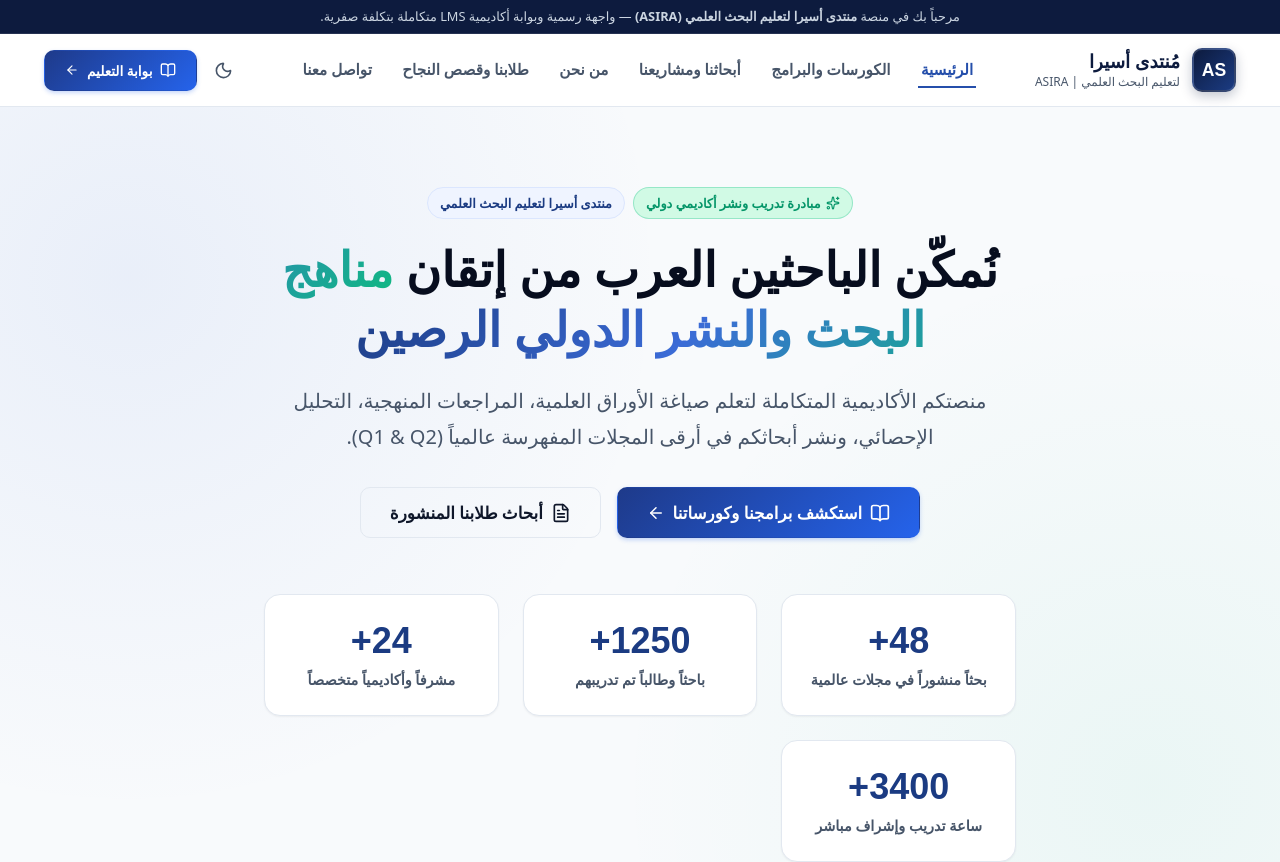
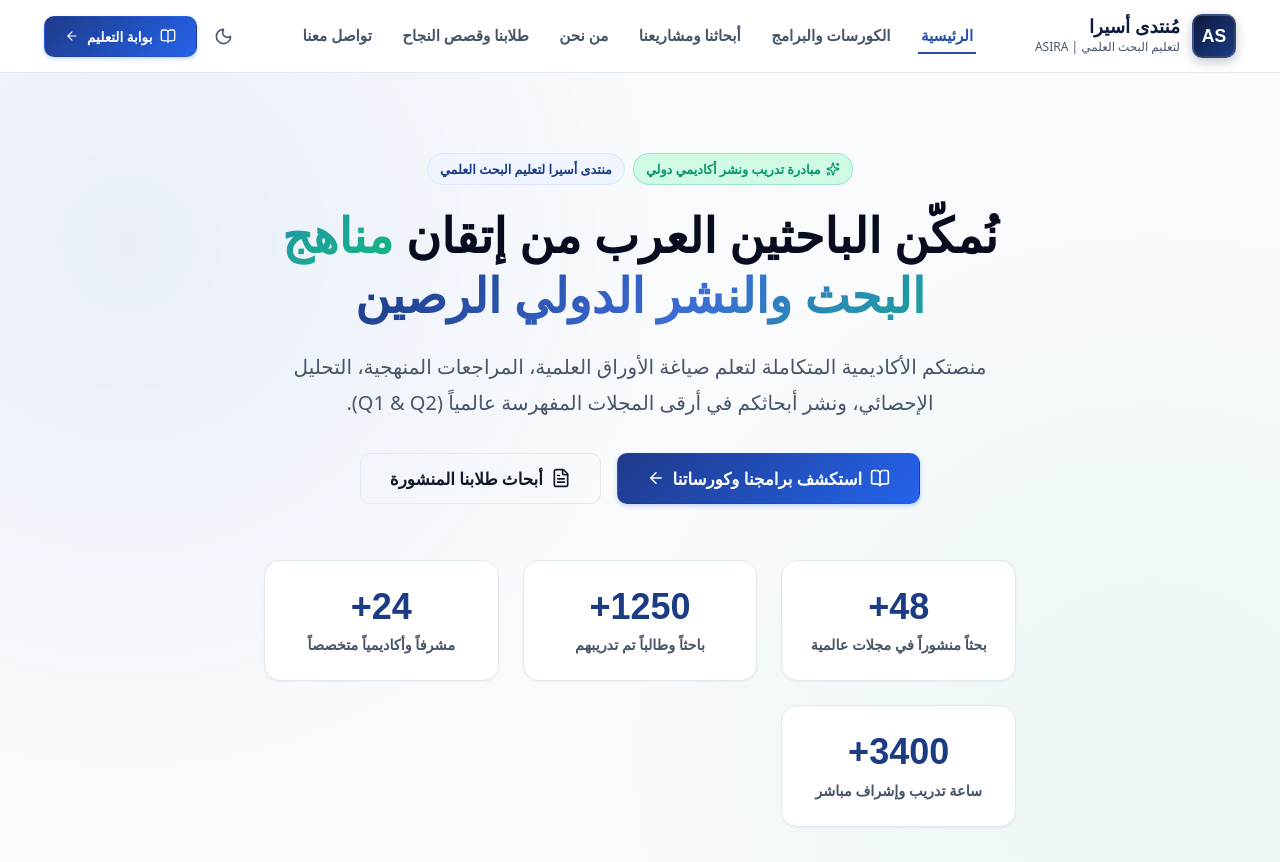
Before and after one commit to zainnewst-creator/ASIRA, a React (Vite) app: page / in a window 1280 px wide. Shown: the top 862 px of the page. Built offline with nearby package versions, Linux system fonts and the light colour scheme; no server answers.

Commit message:
style: remove top announcement banner across entire site

```diff
--- a/src/App.tsx
+++ b/src/App.tsx
@@ -358,11 +358,6 @@ export const App: React.FC = () => {
 
   return (
     <div style={{ display: 'flex', flexDirection: 'column', minHeight: '100vh' }}>
-      {/* شريط الإشعار الإداري السريع لاختبار المنصة */}
-      <div style={{ background: 'var(--primary-900)', color: '#cbd5e1', fontSize: '0.8rem', padding: '0.4rem 1rem', textAlign: 'center', borderBottom: '1px solid rgba(255,255,255,0.1)' }}>
-        <span>مرحباً بك في منصة <strong>منتدى أسيرا لتعليم البحث العلمي (ASIRA)</strong> — واجهة رسمية وبوابة أكاديمية LMS متكاملة بتكلفة صفرية.</span>
-      </div>
-
       {/* الهيدر العلوي */}
       <Navbar
         currentTab={currentTab}
```
